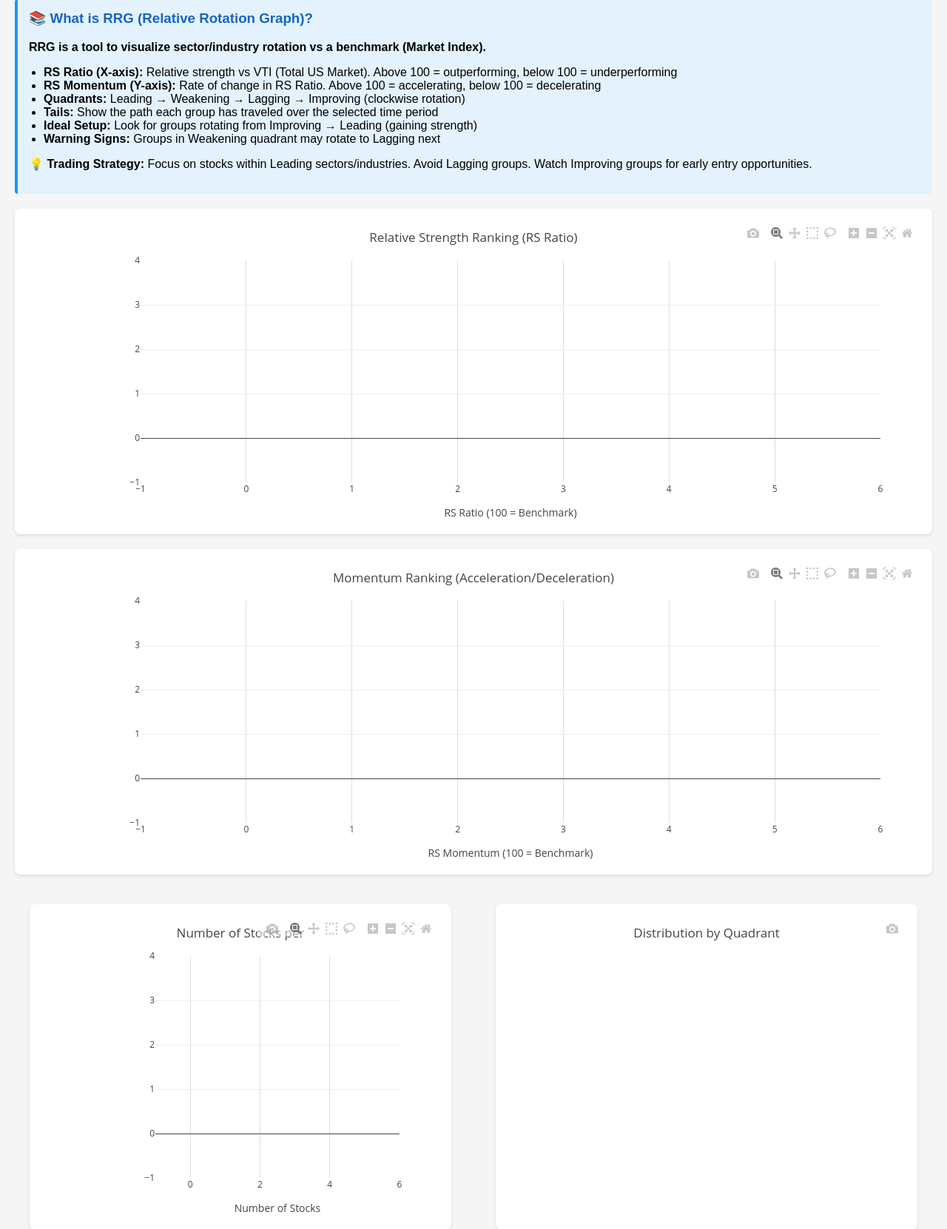
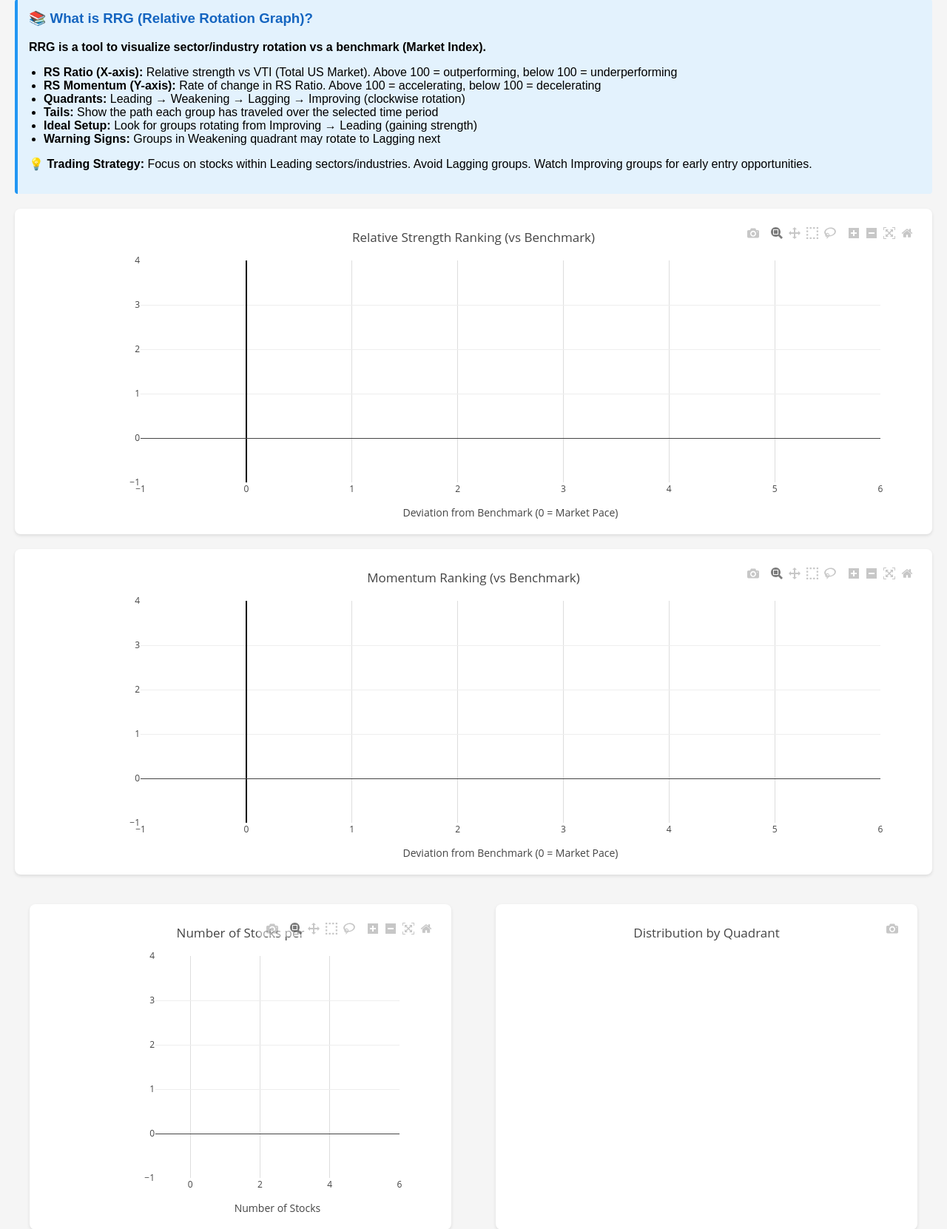
Before and after one commit to GeorgeHategan/bboScannerView, a Python web app: template templates/sector_rotation.html in a window 1280 px wide. Shown: the part 2178-3839 px from the top of the page at 74% size. Run offline with Jinja, Linux system fonts and the light colour scheme; the template is opened without the code that fills it: most values are stand-ins (such as "Sample title", 1, 10 or a date in 2020); some libraries are stand-ins or nearby versions.

Commit message:
Convert RS Ratio and Momentum charts to diverging bar charts
Changed both charts to show deviation from benchmark (100):
- Center line at 0 (representing 100 = market pace)
- Positive values to the right (outperforming/accelerating)
- Negative values to the left (underperforming/decelerating)
- Dimmed colors for negative bars
- Updated tooltips to show both delta and absolute value

```diff
--- a/templates/sector_rotation.html
+++ b/templates/sector_rotation.html
@@ -639,61 +639,97 @@
 
         // Additional Charts
 
-        // 1. RS Ratio Ranking Bar Chart
+        // 1. RS Ratio Ranking Bar Chart (Diverging from 100)
         const rsRatioData = snapshot.map(item => ({
             name: item.name,
             rsRatio: item.rs_ratio,
+            rsDelta: item.rs_ratio - 100, // Deviation from benchmark
             quadrant: item.quadrant
-        })).sort((a, b) => b.rsRatio - a.rsRatio);
+        })).sort((a, b) => b.rsDelta - a.rsDelta); // Sort by deviation
 
         const rsRatioTrace = {
             y: rsRatioData.map(d => d.name),
-            x: rsRatioData.map(d => d.rsRatio),
+            x: rsRatioData.map(d => d.rsDelta),
             type: 'bar',
             orientation: 'h',
             marker: {
                 color: rsRatioData.map(d => {
-                    const colors = sectorColors[d.name.toUpperCase()] || '#999';
-                    return colors;
-                })
+                    const baseColor = sectorColors[d.name.toUpperCase()] || '#999';
+                    // Dim color for negative (underperforming)
+                    return d.rsDelta >= 0 ? baseColor : baseColor + '80';
+                }),
+                line: {
+                    color: rsRatioData.map(d => d.rsDelta >= 0 ? '#fff' : '#000'),
+                    width: 1
+                }
             },
-            text: rsRatioData.map(d => d.rsRatio.toFixed(2)),
-            textposition: 'outside'
+            text: rsRatioData.map(d => (d.rsDelta >= 0 ? '+' : '') + d.rsDelta.toFixed(2)),
+            textposition: 'outside',
+            hovertemplate:
+                '<b>%{y}</b><br>' +
+                'Delta: %{x:.2f}<br>' +
+                'RS Ratio: %{customdata:.2f}' +
+                '<extra></extra>',
+            customdata: rsRatioData.map(d => d.rsRatio)
         };
 
         Plotly.newPlot('rsRatioChart', [rsRatioTrace], {
-            title: 'Relative Strength Ranking (RS Ratio)',
-            xaxis: { title: 'RS Ratio (100 = Benchmark)', gridcolor: '#ddd' },
+            title: 'Relative Strength Ranking (vs Benchmark)',
+            xaxis: {
+                title: 'Deviation from Benchmark (0 = Market Pace)',
+                gridcolor: '#ddd',
+                zeroline: true,
+                zerolinecolor: '#000',
+                zerolinewidth: 2
+            },
             yaxis: { title: '' },
             height: 400,
             margin: { l: 150, r: 50, t: 50, b: 50 }
         }, config);
 
-        // 2. RS Momentum Ranking Bar Chart
+        // 2. RS Momentum Ranking Bar Chart (Diverging from 100)
         const rsMomentumData = snapshot.map(item => ({
             name: item.name,
             rsMomentum: item.rs_momentum,
+            momentumDelta: item.rs_momentum - 100, // Deviation from benchmark
             quadrant: item.quadrant
-        })).sort((a, b) => b.rsMomentum - a.rsMomentum);
+        })).sort((a, b) => b.momentumDelta - a.momentumDelta); // Sort by deviation
 
         const rsMomentumTrace = {
             y: rsMomentumData.map(d => d.name),
-            x: rsMomentumData.map(d => d.rsMomentum),
+            x: rsMomentumData.map(d => d.momentumDelta),
             type: 'bar',
             orientation: 'h',
             marker: {
                 color: rsMomentumData.map(d => {
-                    const colors = sectorColors[d.name.toUpperCase()] || '#999';
-                    return colors;
-                })
+                    const baseColor = sectorColors[d.name.toUpperCase()] || '#999';
+                    // Dim color for negative (decelerating)
+                    return d.momentumDelta >= 0 ? baseColor : baseColor + '80';
+                }),
+                line: {
+                    color: rsMomentumData.map(d => d.momentumDelta >= 0 ? '#fff' : '#000'),
+                    width: 1
+                }
             },
-            text: rsMomentumData.map(d => d.rsMomentum.toFixed(2)),
-            textposition: 'outside'
+            text: rsMomentumData.map(d => (d.momentumDelta >= 0 ? '+' : '') + d.momentumDelta.toFixed(2)),
+            textposition: 'outside',
+            hovertemplate:
+                '<b>%{y}</b><br>' +
+                'Delta: %{x:.2f}<br>' +
+                'RS Momentum: %{customdata:.2f}' +
+                '<extra></extra>',
+            customdata: rsMomentumData.map(d => d.rsMomentum)
         };
 
         Plotly.newPlot('rsMomentumChart', [rsMomentumTrace], {
-            title: 'Momentum Ranking (Acceleration/Deceleration)',
-            xaxis: { title: 'RS Momentum (100 = Benchmark)', gridcolor: '#ddd' },
+            title: 'Momentum Ranking (vs Benchmark)',
+            xaxis: {
+                title: 'Deviation from Benchmark (0 = Market Pace)',
+                gridcolor: '#ddd',
+                zeroline: true,
+                zerolinecolor: '#000',
+                zerolinewidth: 2
+            },
             yaxis: { title: '' },
             height: 400,
             margin: { l: 150, r: 50, t: 50, b: 50 }
```
